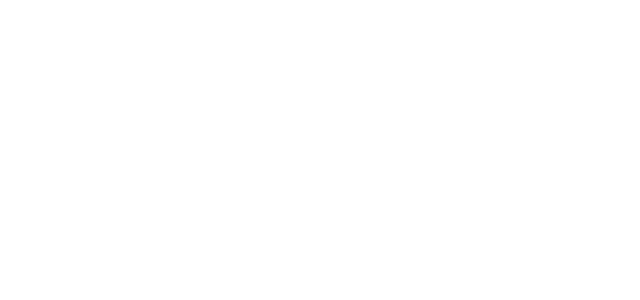
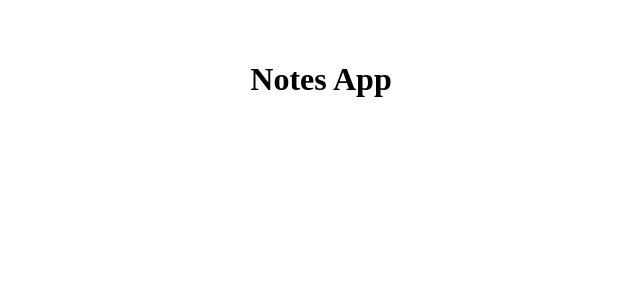
Before and after one commit to Mumbe-stack/notes-app, a React (Vite) app: page / in a window 1280 px wide. Shown: the top 300 px of the page, without its empty margins (319-959 px from the left). Built offline with nearby package versions, Linux system fonts and the light colour scheme.

Commit message:
added app header

```diff
--- a/src/App.jsx
+++ b/src/App.jsx
@@ -1,14 +1,20 @@
-import { useState } from 'react'
-import './App.css'
+// import { useState } from 'react';
+// import Note from './components/Note';
+// import NoteForm from './components/NoteForm';
+// import SearchBar from './components/SearchBar';
+import './App.css';
 
 function App() {
 
 
   return (
-    <>
 
-    </>
-  )
+      <div className="header">
+        <h1>Notes App </h1>
+
+      </div>
+
+  );
 }
 
-export default App
+export default App;
```
